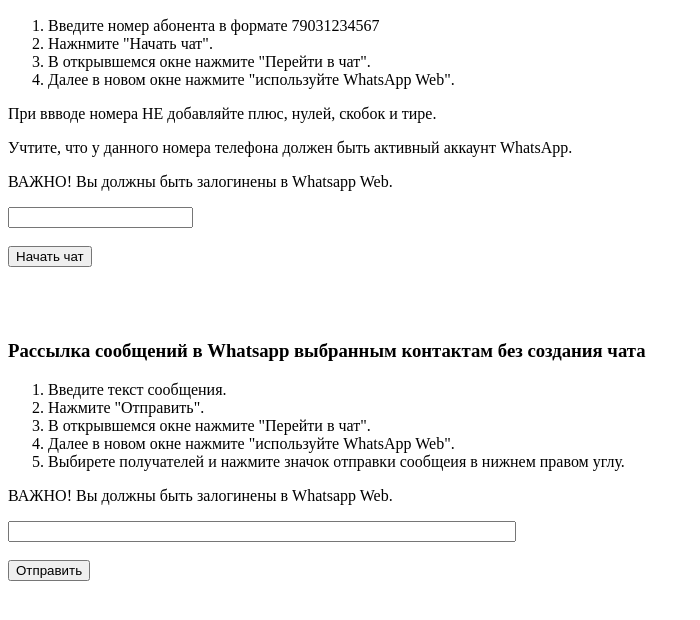
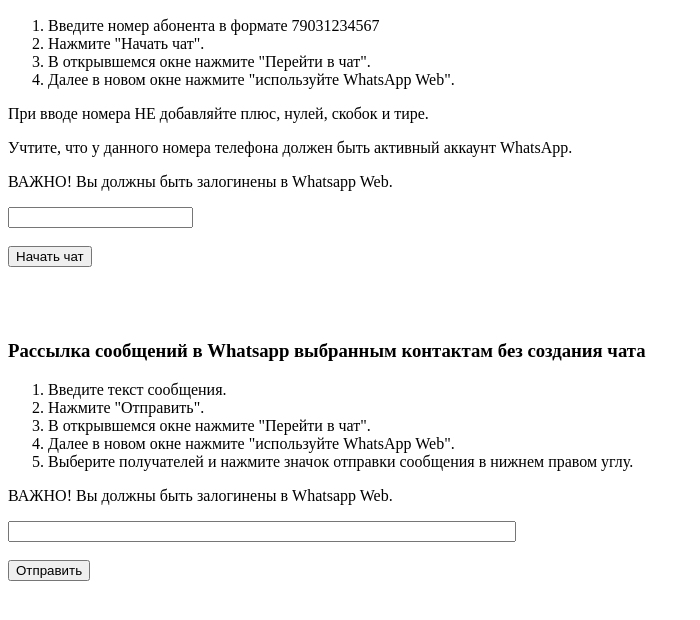
Before and after one commit to Yoatn/whatsapp, a plain HTML site: page index.html in a window 1280 px wide. Shown: the part 42-662 px from the top of the page, without its empty margins (0-700 px from the left). Drawn offline with Linux system fonts and the light colour scheme.

Commit message:
Update index.html
Исправлены орфографические ошибки.

```diff
--- a/index.html
+++ b/index.html
@@ -21,13 +21,13 @@
 <p>
 <ol>
     <li>Введите номер абонента в формате 79031234567</li>
-    <li>Нажнмите "Начать чат".</li>
+    <li>Нажмите "Начать чат".</li>
     <li>В открывшемся окне нажмите "Перейти в чат".</li>
     <li>Далее в новом окне нажмите "используйте WhatsApp Web".</li>
 </ol>
 </p>
 
-<p>При ввводе номера НЕ добавляйте плюс, нулей, скобок и тире.</p>
+<p>При вводе номера НЕ добавляйте плюс, нулей, скобок и тире.</p>
 <p>Учтите, что у данного номера телефона должен быть активный аккаунт WhatsApp.</p>
 <p>ВАЖНО! Вы должны быть залогинены в Whatsapp Web.</p>
 
@@ -43,7 +43,7 @@
     <li>Нажмите "Отправить".</li>
     <li>В открывшемся окне нажмите "Перейти в чат".</li>
     <li>Далее в новом окне нажмите "используйте WhatsApp Web".</li>
-    <li>Выбирете получателей и нажмите значок отправки сообщеия в нижнем правом углу.</li>
+    <li>Выберите получателей и нажмите значок отправки сообщения в нижнем правом углу.</li>
 </ol>
 </p>
 <p>ВАЖНО! Вы должны быть залогинены в Whatsapp Web.</p>
```
